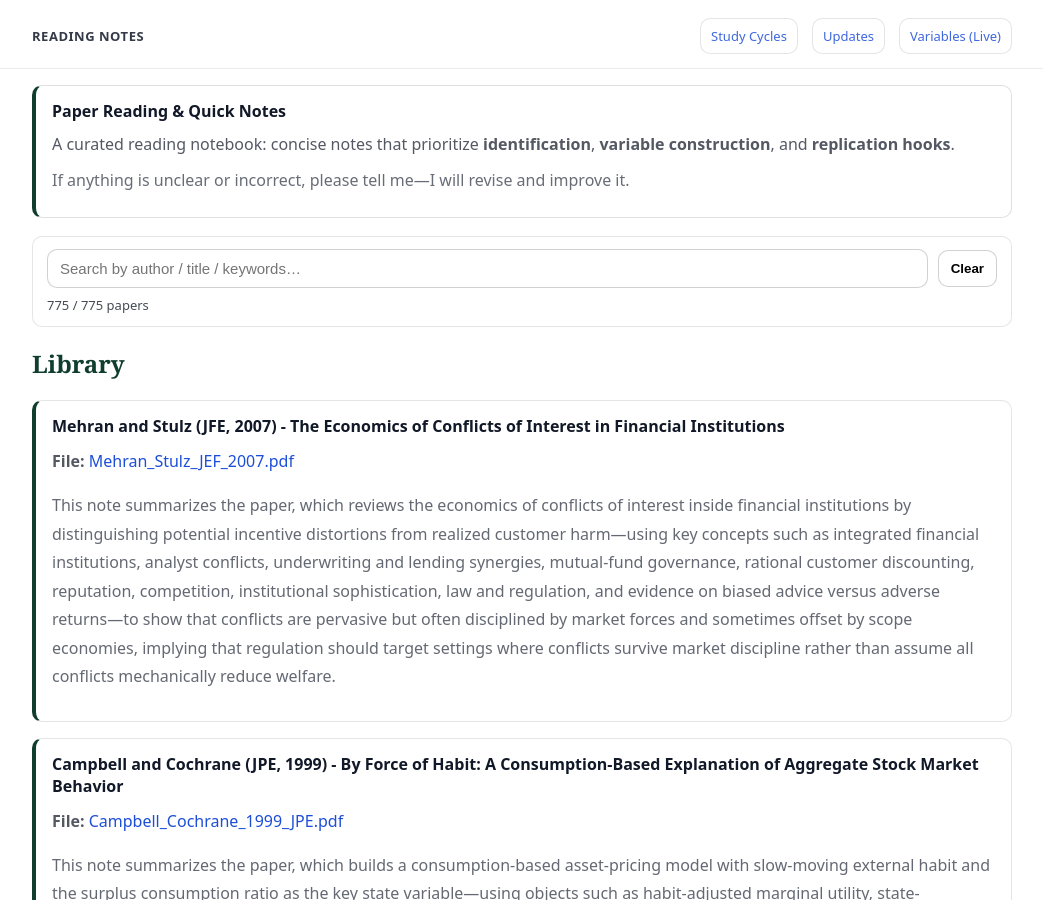
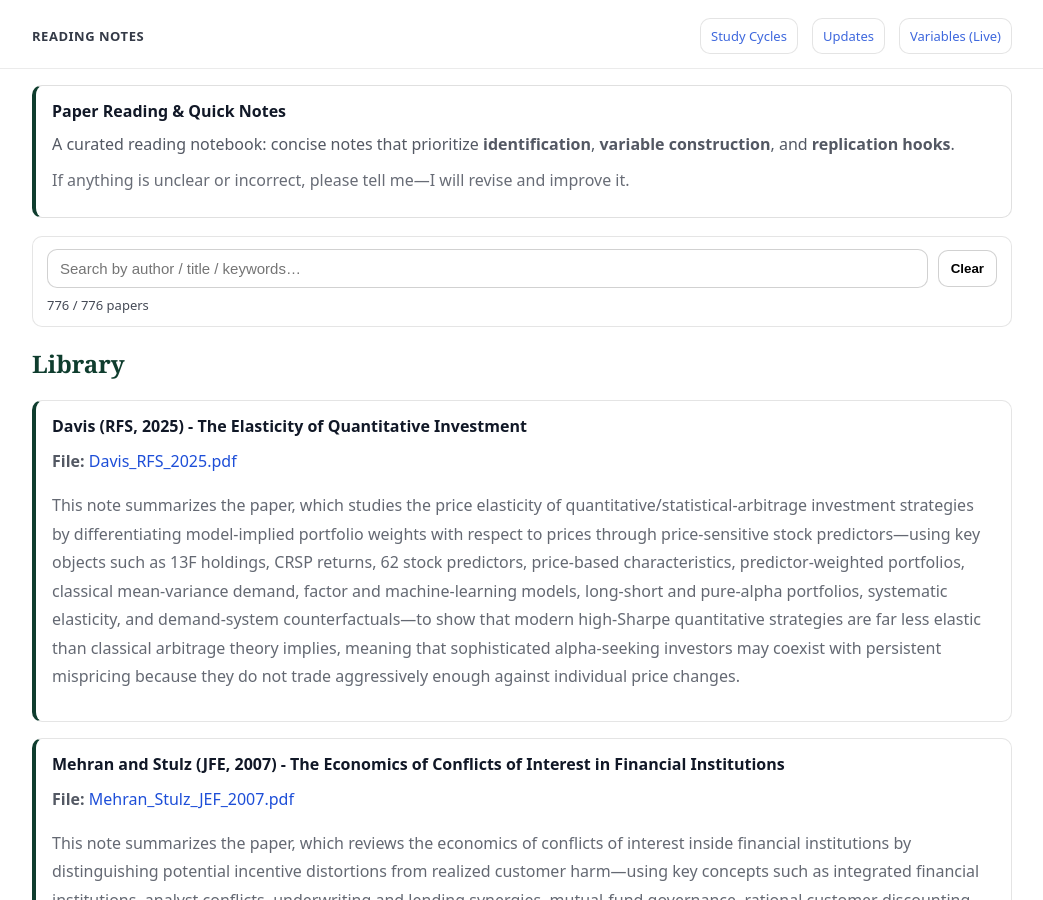
Before and after one commit to yaxinzn/study-archive, a Jekyll site: the page built from reading/index.md, in a window 1280 px wide and 900 px high. Shown: the whole window, without its empty margins (118-1161 px from the left). Built offline with Jekyll 4.4.1, drawn with Linux system fonts in a browser that asks for light colours.

Commit message:
Reading: add/update Davis_RFS_2025.pdf

```diff
--- a/_data/reading.yml
+++ b/_data/reading.yml
@@ -1,3 +1,7 @@
+- title: "Davis (RFS, 2025) - The Elasticity of Quantitative Investment"
+  file: "Davis_RFS_2025.pdf"
+  desc: "This note summarizes the paper, which studies the price elasticity of quantitative/statistical-arbitrage investment strategies by differentiating model-implied portfolio weights with respect to prices through price-sensitive stock predictors—using key objects such as 13F holdings, CRSP returns, 62 stock predictors, price-based characteristics, predictor-weighted portfolios, classical mean-variance demand, factor and machine-learning models, long-short and pure-alpha portfolios, systematic elasticity, and demand-system counterfactuals—to show that modern high-Sharpe quantitative strategies are far less elastic than classical arbitrage theory implies, meaning that sophisticated alpha-seeking investors may coexist with persistent mispricing because they do not trade aggressively enough against individual price changes."
+
 - title: "Mehran and Stulz (JFE, 2007) - The Economics of Conflicts of Interest in Financial Institutions"
   file: "Mehran_Stulz_JEF_2007.pdf"
   desc: "This note summarizes the paper, which reviews the economics of conflicts of interest inside financial institutions by distinguishing potential incentive distortions from realized customer harm—using key concepts such as integrated financial institutions, analyst conflicts, underwriting and lending synergies, mutual-fund governance, rational customer discounting, reputation, competition, institutional sophistication, law and regulation, and evidence on biased advice versus adverse returns—to show that conflicts are pervasive but often disciplined by market forces and sometimes offset by scope economies, implying that regulation should target settings where conflicts survive market discipline rather than assume all conflicts mechanically reduce welfare."
```
Also changed, not shown: 1 other file.
